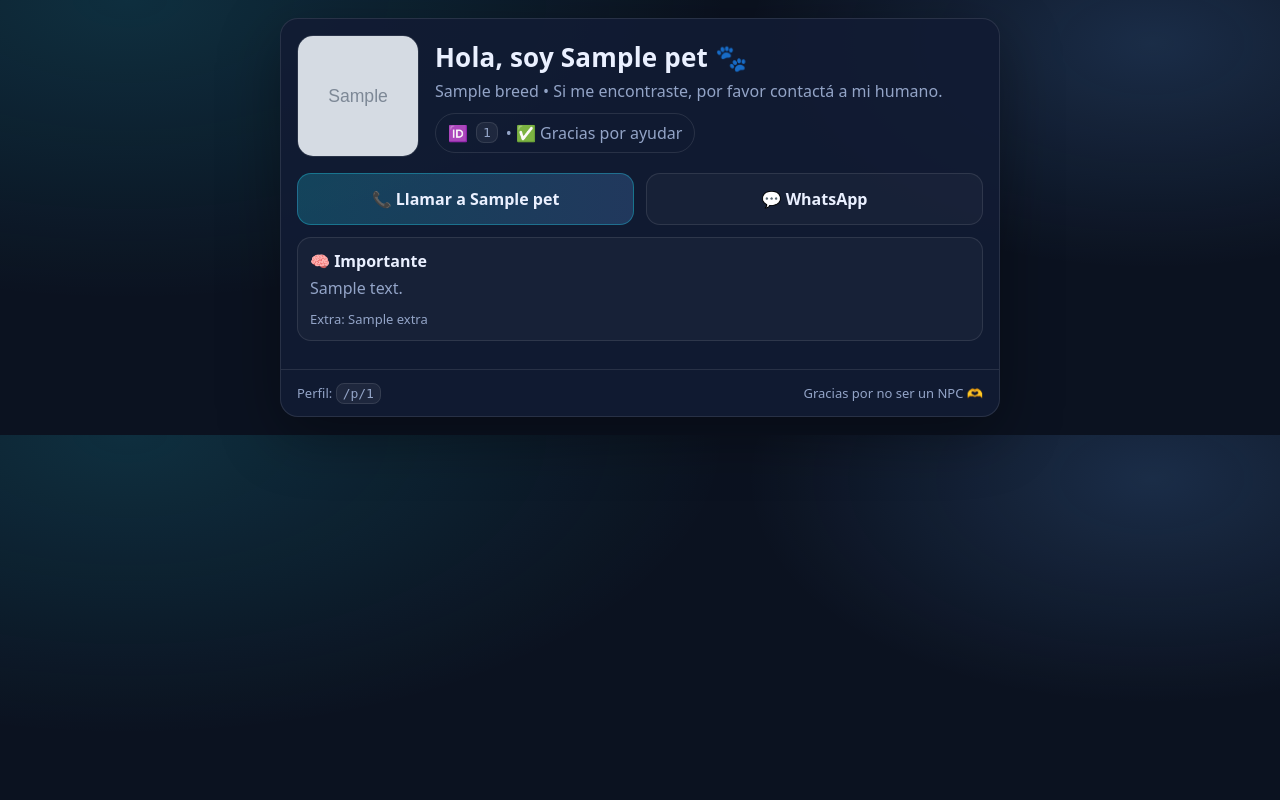
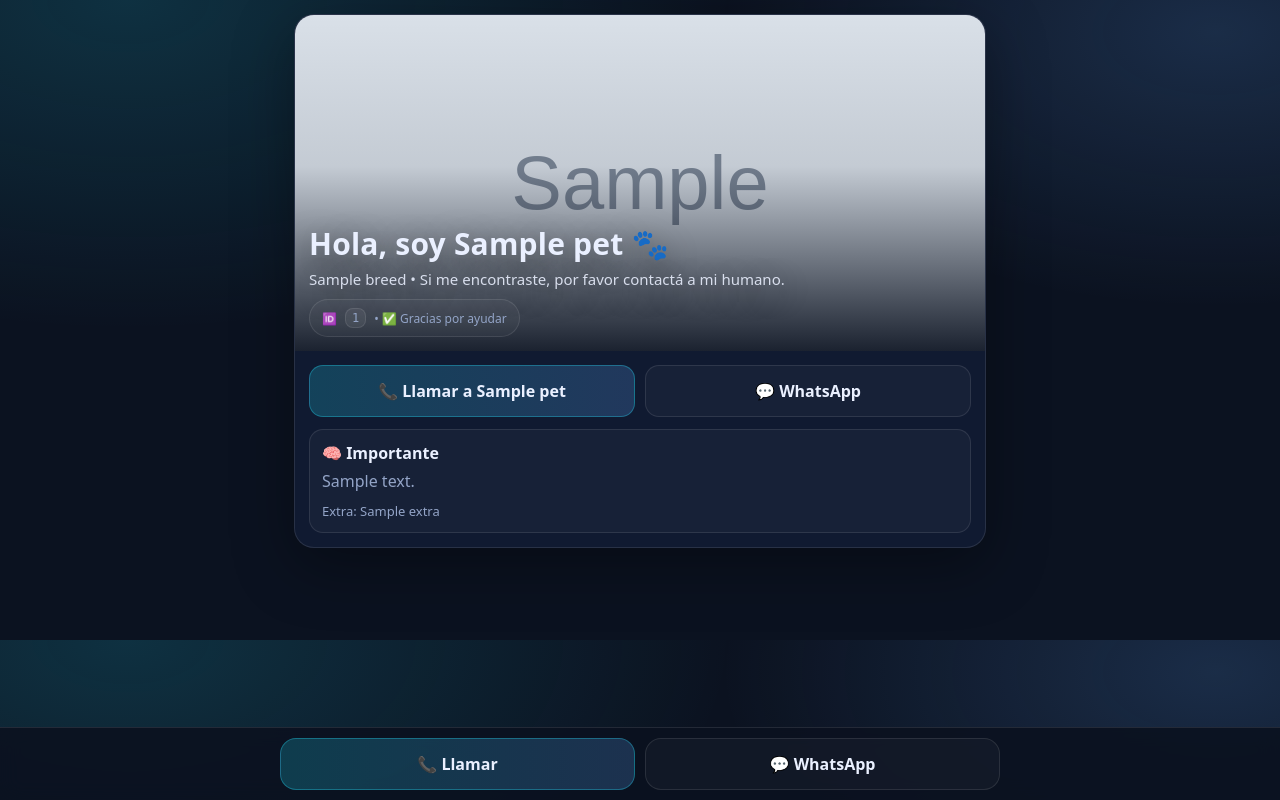
Before and after one commit to MartinLautaroGimenez/pet-qr, a FastAPI app: template app/templates/pet.html in a window 1280 px wide. Run offline with FastAPI, Linux system fonts and the light colour scheme; the template is opened without the code that fills it: most values are stand-ins (such as "Sample title", 1, 10 or a date in 2020); grey boxes marked "Sample" are stand-in pictures; parts of the project's set-up code (start-up, migrations or seed data) failed here and were passed over; some libraries are stand-ins or nearby versions.

Commit message:
Enhance pet profile page with improved styling and layout; add IP debugging for location sharing

```diff
--- a/app/main.py
+++ b/app/main.py
@@ -27,7 +27,7 @@ ADMIN_USER = os.getenv("ADMIN_USER", "admin")
 ADMIN_PASSWORD = os.getenv("ADMIN_PASSWORD", "admin")  # cambiar en producción
 SESSION_SECRET = os.getenv("SESSION_SECRET", secrets.token_urlsafe(32))
 
-# Si querés varios perros, agregalos acá (después lo pasamos a DB/JSON)
+# Perfiles (podés agregar más)
 PETS: Dict[str, Dict[str, Any]] = {
     "rocky": {
         "name": "Rocky",
@@ -55,7 +55,7 @@ app.mount("/static", StaticFiles(directory="app/static"), name="static")
 templates = Jinja2Templates(directory="app/templates")
 
 
-# ------------------------ DB helpers ------------------------
+# ------------------------ DB ------------------------
 
 def db_init():
     os.makedirs(os.path.dirname(DB_PATH), exist_ok=True)
@@ -78,18 +78,45 @@ def db_init():
         conn.commit()
 
 
+def now_utc_iso() -> str:
+    return datetime.now(timezone.utc).isoformat()
+
+
 def get_client_ip(req: Request) -> str:
+    """
+    Mejor esfuerzo para IP real detrás de:
+    - Cloudflare (CF-Connecting-IP / True-Client-IP)
+    - Reverse proxy (X-Forwarded-For / X-Real-IP)
+    - fallback: request.client.host
+    """
+    # Cloudflare
+    cf = req.headers.get("cf-connecting-ip")
+    if cf:
+        return cf.strip()
+
+    tcip = req.headers.get("true-client-ip")
+    if tcip:
+        return tcip.strip()
+
+    # Proxies clásicos
     xff = req.headers.get("x-forwarded-for")
     if xff:
+        # "client, proxy1, proxy2"
         return xff.split(",")[0].strip()
+
     xrip = req.headers.get("x-real-ip")
     if xrip:
         return xrip.strip()
+
     return req.client.host if req.client else ""
 
 
-def now_utc_iso() -> str:
-    return datetime.now(timezone.utc).isoformat()
+def get_ip_debug(req: Request) -> str:
+    """Para debug en Discord: muestra lo que llega en headers + raw client host."""
+    raw = req.client.host if req.client else ""
+    xff = req.headers.get("x-forwarded-for", "")
+    cf = req.headers.get("cf-connecting-ip", "")
+    return f"raw={raw} xff={xff} cf={cf}"
 
 
 def db_insert_scan(
@@ -115,8 +142,8 @@ def db_insert_scan(
 
 def db_query_scans(
     pet_id: Optional[str] = None,
-    date_from: Optional[str] = None,  # YYYY-MM-DD
-    date_to: Optional[str] = None,    # YYYY-MM-DD
+    date_from: Optional[str] = None,
+    date_to: Optional[str] = None,
     page: int = 1,
     page_size: int = 25,
 ) -> Tuple[int, List[dict]]:
@@ -187,9 +214,6 @@ def db_stats() -> dict:
 # ------------------------ Discord notify ------------------------
 
 async def discord_notify(content: str):
-    """
-    Envía un mensaje simple a un webhook de Discord.
-    """
     if not DISCORD_ENABLED:
         return
     payload = {"content": content}
@@ -236,6 +260,7 @@ async def pet_page(pet_id: str, request: Request):
 
     ts = now_utc_iso()
     ip = get_client_ip(request)
+    ip_dbg = get_ip_debug(request)
     ua = request.headers.get("user-agent", "")
     ref = request.headers.get("referer", "")
 
@@ -245,10 +270,10 @@ async def pet_page(pet_id: str, request: Request):
         f"🐶 **QR escaneado**\n"
         f"• Perro: **{pet['name']}** (`{pet_id}`)\n"
         f"• Hora (UTC): `{ts}`\n"
-        f"• IP: `{ip}`\n"
+        f"• IP detectada: `{ip}`\n"
+        f"• Debug IP: `{ip_dbg}`\n"
         f"• Perfil: {BASE_URL}/p/{pet_id}"
     )
-    # Discord soporta markdown básico, va joya
     await discord_notify(msg)
 
     return templates.TemplateResponse(
@@ -270,8 +295,8 @@ async def scan_geo(pet_id: str, request: Request):
 
     ts = now_utc_iso()
     ip = get_client_ip(request)
+
     ua = request.headers.get("user-agent", "")
-
     db_insert_scan(pet_id=pet_id, ts_utc=ts, ip=ip, ua=ua, lat=lat, lon=lon, acc=acc)
 
     gmaps = f"https://maps.google.com/?q={lat},{lon}" if lat is not None and lon is not None else ""
@@ -279,6 +304,7 @@ async def scan_geo(pet_id: str, request: Request):
         f"📍 **Ubicación compartida**\n"
         f"• Perro: **{pet['name']}** (`{pet_id}`)\n"
         f"• Hora (UTC): `{ts}`\n"
+        f"• IP: `{ip}`\n"
         f"• Precisión: `{acc} m`\n"
         f"• Maps: {gmaps}"
     )
--- a/app/templates/pet.html
+++ b/app/templates/pet.html
@@ -6,31 +6,140 @@
   <title>{{ pet.name }} • Si me encontraste</title>
   <style>
     :root{
-      --bg:#0b1220; --card:#121c33; --text:#eaf0ff; --muted:#93a4c7;
-      --accent:#22d3ee; --accent2:#60a5fa; --line:rgba(255,255,255,.10);
+      --bg:#0b1220;
+      --card:rgba(18,28,51,.92);
+      --text:#eaf0ff;
+      --muted:#93a4c7;
+      --line:rgba(255,255,255,.10);
+      --accent:#22d3ee;
+      --accent2:#60a5fa;
+      --danger:#fb7185;
     }
-    body{margin:0;background:radial-gradient(1200px 600px at 10% 0%, rgba(34,211,238,.15), transparent 50%),
-                  radial-gradient(900px 500px at 90% 10%, rgba(96,165,250,.18), transparent 45%),
+    *{box-sizing:border-box}
+    body{
+      margin:0;
+      background:
+        radial-gradient(1100px 600px at 10% 0%, rgba(34,211,238,.16), transparent 55%),
+        radial-gradient(900px 500px at 95% 5%, rgba(96,165,250,.18), transparent 55%),
         var(--bg);
-         font-family:system-ui,-apple-system,Segoe UI,Roboto,Ubuntu,Cantarell,Noto Sans,sans-serif;color:var(--text);}
-    .wrap{max-width:720px;margin:0 auto;padding:18px;}
-    .card{background:rgba(18,28,51,.92); border:1px solid var(--line); border-radius:18px; overflow:hidden; box-shadow:0 18px 60px rgba(0,0,0,.35);}
-    .hero{display:flex; gap:16px; padding:16px; align-items:center;}
-    img{width:120px;height:120px; object-fit:cover; border-radius:16px; border:1px solid var(--line);}
-    h1{margin:0;font-size:26px;letter-spacing:.2px;}
-    .muted{color:var(--muted); margin:6px 0 0 0; line-height:1.35;}
-    .pill{display:inline-flex; align-items:center; gap:8px; padding:8px 12px; border-radius:999px; border:1px solid var(--line); color:var(--muted); margin-top:10px;}
-    .section{padding:0 16px 16px;}
-    .grid{display:grid; grid-template-columns:1fr 1fr; gap:12px;}
-    .btn{display:flex; align-items:center; justify-content:center; gap:10px;
-         text-decoration:none; padding:14px 14px; border-radius:14px; font-weight:700;
-         border:1px solid var(--line); color:var(--text); background:rgba(255,255,255,.03);}
+      font-family:system-ui,-apple-system,Segoe UI,Roboto,Ubuntu,Cantarell,Noto Sans,sans-serif;
+      color:var(--text);
+    }
+    .wrap{max-width:720px;margin:0 auto;padding:14px 14px 92px;} /* padding bottom para barra fija */
+    .card{
+      background:var(--card);
+      border:1px solid var(--line);
+      border-radius:20px;
+      overflow:hidden;
+      box-shadow:0 18px 60px rgba(0,0,0,.35);
+    }
+
+    /* HERO banner */
+    .hero{
+      position:relative;
+      width:100%;
+      height:min(42vh, 340px);
+      background:rgba(255,255,255,.03);
+    }
+    .hero img{
+      width:100%;
+      height:100%;
+      object-fit:cover;
+      display:block;
+      filter:saturate(1.05) contrast(1.05);
+    }
+    .hero:after{
+      content:"";
+      position:absolute; inset:0;
+      background:linear-gradient(to top, rgba(11,18,32,.92), rgba(11,18,32,.10) 55%, rgba(11,18,32,.0));
+      pointer-events:none;
+    }
+    .hero-text{
+      position:absolute; left:14px; right:14px; bottom:14px;
+      z-index:2;
+    }
+    h1{
+      margin:0;
+      font-size:clamp(22px, 4.8vw, 30px);
+      letter-spacing:.2px;
+      text-shadow:0 8px 30px rgba(0,0,0,.55);
+    }
+    .sub{
+      margin:6px 0 0 0;
+      color:rgba(234,240,255,.88);
+      line-height:1.3;
+      text-shadow:0 8px 30px rgba(0,0,0,.55);
+      font-size:clamp(13px, 3.4vw, 15px);
+    }
+
+    .content{padding:14px;}
+    .pill{
+      display:inline-flex; align-items:center; gap:8px;
+      padding:8px 12px;
+      border-radius:999px;
+      border:1px solid var(--line);
+      color:var(--muted);
+      background:rgba(255,255,255,.03);
+      margin-top:10px;
+      font-size:12px;
+    }
+    code{background:rgba(255,255,255,.06); padding:2px 6px; border-radius:8px; border:1px solid var(--line);}
+
+    .box{
+      padding:12px;
+      border-radius:14px;
+      border:1px solid var(--line);
+      background:rgba(255,255,255,.03);
+    }
+    .muted{color:var(--muted);}
+    .title{font-weight:900; margin-bottom:6px;}
+
+    .grid{
+      display:grid;
+      grid-template-columns:1fr 1fr;
+      gap:10px;
+    }
+    @media(max-width:560px){
+      .grid{grid-template-columns:1fr;}
+    }
+
+    .btn{
+      display:flex; align-items:center; justify-content:center; gap:10px;
+      text-decoration:none;
+      padding:14px 14px;
+      border-radius:14px;
+      font-weight:900;
+      border:1px solid var(--line);
+      color:var(--text);
+      background:rgba(255,255,255,.03);
+      font-size:16px;
+    }
     .btn:hover{transform:translateY(-1px); transition:.12s ease; border-color:rgba(34,211,238,.35);}
-    .btn-primary{background:linear-gradient(90deg, rgba(34,211,238,.22), rgba(96,165,250,.22)); border-color:rgba(34,211,238,.35);}
-    .box{padding:12px;border-radius:14px;border:1px solid var(--line); background:rgba(255,255,255,.03);}
-    .small{font-size:13px;color:var(--muted);}
-    .footer{padding:14px 16px; border-top:1px solid var(--line); display:flex; justify-content:space-between; gap:12px; flex-wrap:wrap;}
-    code{background:rgba(255,255,255,.06); padding:2px 6px; border-radius:8px; border:1px solid var(--line);}
+    .btn-primary{
+      background:linear-gradient(90deg, rgba(34,211,238,.22), rgba(96,165,250,.22));
+      border-color:rgba(34,211,238,.35);
+    }
+
+    /* Barra fija mobile */
+    .bar{
+      position:fixed;
+      left:0; right:0; bottom:0;
+      padding:10px 12px;
+      background:rgba(11,18,32,.92);
+      border-top:1px solid var(--line);
+      backdrop-filter: blur(10px);
+      -webkit-backdrop-filter: blur(10px);
+      display:flex;
+      justify-content:center;
+      z-index:50;
+    }
+    .bar-inner{
+      width:min(720px, 100%);
+      display:grid;
+      grid-template-columns:1fr 1fr;
+      gap:10px;
+    }
+    .bar .btn{padding:14px 10px; border-radius:16px;}
   </style>
 </head>
 <body>
@@ -38,14 +147,14 @@
     <div class="card">
       <div class="hero">
         <img src="{{ pet.photo }}" alt="Foto de {{ pet.name }}">
-        <div>
+        <div class="hero-text">
           <h1>Hola, soy {{ pet.name }} 🐾</h1>
-          <p class="muted">{{ pet.breed }} • Si me encontraste, por favor contactá a mi humano.</p>
+          <div class="sub">{{ pet.breed }} • Si me encontraste, por favor contactá a mi humano.</div>
           <div class="pill">🆔 <code>{{ pet_id }}</code> • ✅ Gracias por ayudar</div>
         </div>
       </div>
 
-      <div class="section">
+      <div class="content">
         <div class="grid">
           <a class="btn btn-primary" href="tel:{{ pet.phone }}">📞 Llamar a {{ pet.owner_name }}</a>
           <a class="btn" href="https://wa.me/{{ pet.whatsapp }}?text=Hola!%20Encontr%C3%A9%20a%20{{ pet.name }}%20(%23{{ pet_id }})">💬 WhatsApp</a>
@@ -54,29 +163,31 @@
         <div style="height:12px"></div>
 
         <div class="box">
-          <div style="font-weight:800;">🧠 Importante</div>
+          <div class="title">🧠 Importante</div>
           <div class="muted">{{ pet.notes }}</div>
           <div style="height:10px"></div>
-          <div class="small">Extra: {{ pet.extra }}</div>
+          <div class="muted" style="font-size:13px;">Extra: {{ pet.extra }}</div>
         </div>
 
+        {% if geo_enabled %}
           <div style="height:12px"></div>
-
-        {% if geo_enabled %}
           <div class="box" id="geoBox">
-          <div style="font-weight:800;">📍 ¿Podés compartir tu ubicación?</div>
+            <div class="title">📍 ¿Podés compartir tu ubicación?</div>
             <div class="muted">Solo si aceptás. Nos ayuda a ir a buscarlo más rápido.</div>
             <div style="height:10px"></div>
             <button class="btn btn-primary" style="width:100%; cursor:pointer;" onclick="shareLocation()">Compartir ubicación</button>
-          <div class="small" id="geoStatus" style="margin-top:10px;"></div>
+            <div class="muted" id="geoStatus" style="margin-top:10px; font-size:13px;"></div>
           </div>
         {% endif %}
       </div>
+    </div>
+  </div>
 
-      <div class="footer">
-        <div class="small">Perfil: <code>/p/{{ pet_id }}</code></div>
-        <div class="small">Gracias por no ser un NPC 🫶</div>
-      </div>
+  <!-- Barra fija (mejor UX en celular) -->
+  <div class="bar">
+    <div class="bar-inner">
+      <a class="btn btn-primary" href="tel:{{ pet.phone }}">📞 Llamar</a>
+      <a class="btn" href="https://wa.me/{{ pet.whatsapp }}?text=Hola!%20Encontr%C3%A9%20a%20{{ pet.name }}%20(%23{{ pet_id }})">💬 WhatsApp</a>
     </div>
   </div>
 
```
Lines whose indentation alone changed are shown as unchanged.
